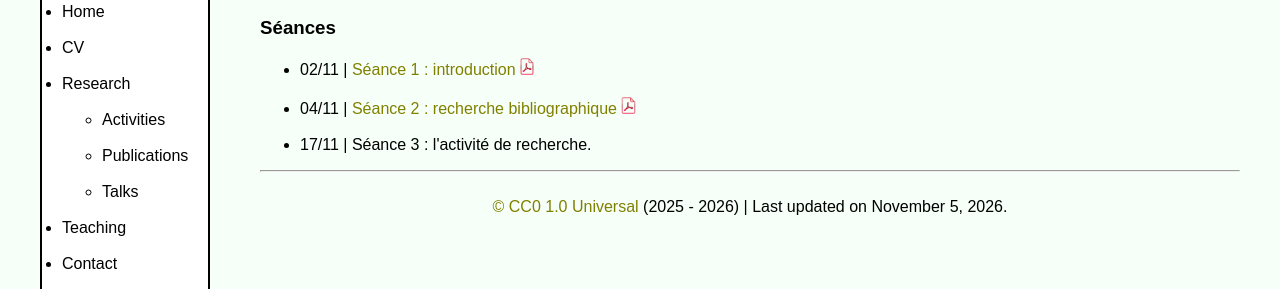
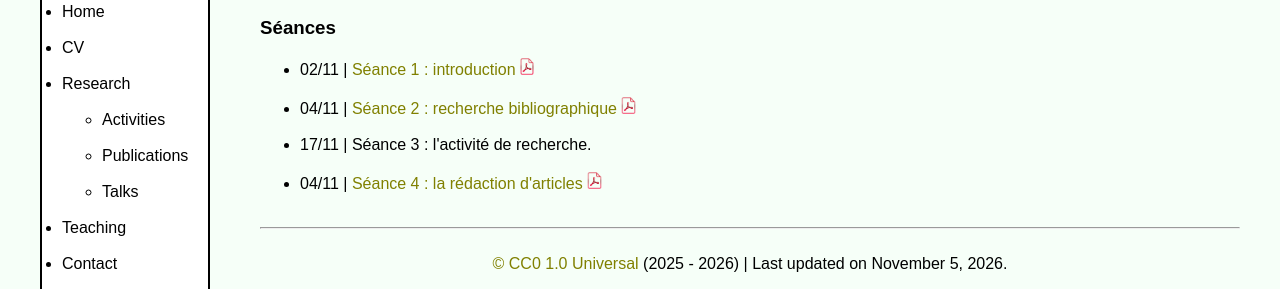
Before and after one commit to mahermallem/mahermallem.github.io, a plain HTML site: page teaching/26-27/ISP/index.html in a window 1280 px wide. Shown: the part 391-680 px from the top of the page. Drawn offline with Linux system fonts and the light colour scheme.

Commit message:
Added seance 4

```diff
--- a/teaching/26-27/ISP/index.html
+++ b/teaching/26-27/ISP/index.html
@@ -27,6 +27,9 @@
         <li>04/11 | <a href="/teaching/26-27/ISP/seance_2.pdf" target="_blank">Séance 2 : recherche bibliographique<img src="/img/icon_pdf.png" style="height:var(--pdf-icon-height)"></img></a></li>
         <br />
         <li>17/11 | Séance 3 : l'activité de recherche.</li>
+        <br />
+        <li>04/11 | <a href="/teaching/26-27/ISP/seance_4.pdf" target="_blank">Séance 4 : la rédaction d'articles<img src="/img/icon_pdf.png" style="height:var(--pdf-icon-height)"></img></a></li>
+        <br />
     </ul>
 
 </div>
```
Also changed, not shown: 1 other file.
